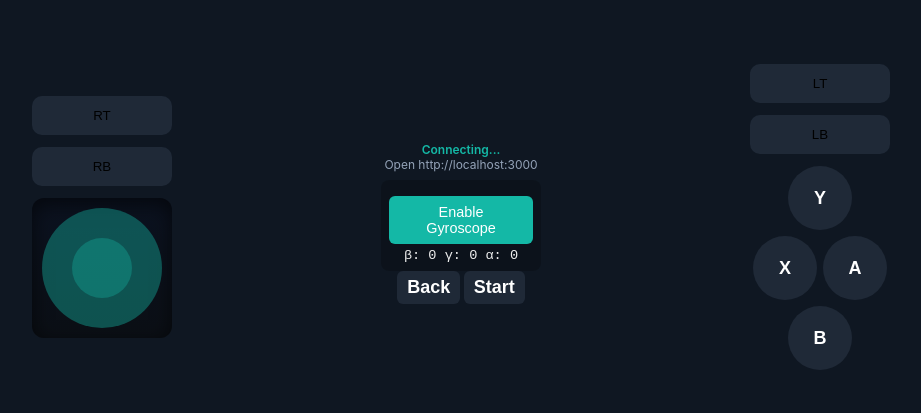
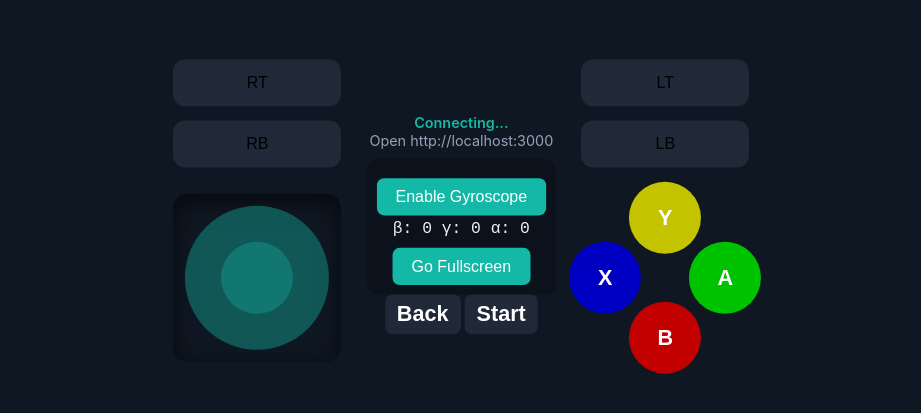
Before and after one commit to hamednazeri/Local-Xbox-Controller-Emulator, a website: page public/index.html in a window 1280 px wide. Shown: the part 183-596 px from the top of the page, without its empty margins (179-1100 px from the left). Drawn offline with nearby package versions, Linux system fonts and the light colour scheme; no server answers.

Commit message:
feat: update interface

```diff
--- a/public/client.js
+++ b/public/client.js
@@ -1,5 +1,21 @@
 // public/client.js
 (() => {
+
+  const urlParams = new URLSearchParams(window.location.search);
+  let scale = parseFloat(urlParams.get('scale') || '1');
+
+  // Clamp scale to reasonable range
+  scale = 1.2
+
+  const container = document.getElementById('scale-container');
+  if (container) {
+    container.style.transform = `scale(${scale})`;
+
+    // Optional: adjust container size to avoid clipping
+    container.style.width = `${100 / scale}%`;
+    container.style.height = `${100 / scale}%`;
+  }
+
   const socket = io();
 
   // ===============================
@@ -14,6 +30,7 @@
   const statusText = document.getElementById('status-text');
   const serverIpDiv = document.getElementById('server-ip');
   const gyroButton = document.getElementById('enable-gyro');
+  const fullscreenButton = document.getElementById('enable-fullscreen');
   const gyroDebug = document.getElementById('gyro-debug');
 
   socket.on('connect', () => statusText.textContent = 'Connected');
@@ -182,4 +199,13 @@
   }
 
   gyroButton.addEventListener('click', startGyro);
+
+  async function setFullscreen() {
+    const docEl = document.documentElement;
+    if (docEl.requestFullscreen) docEl.requestFullscreen();
+    else if (docEl.webkitRequestFullscreen) docEl.webkitRequestFullscreen();
+    else if (docEl.msRequestFullscreen) docEl.msRequestFullscreen();
+  }
+
+  fullscreenButton.addEventListener('click', setFullscreen);
 })();
--- a/public/index.html
+++ b/public/index.html
@@ -15,49 +15,21 @@
   <!-- socket.io client CDN (will match server version) -->
   <script src="/socket.io/socket.io.js"></script>
 
-  <style>
-    /* Gyro debug styles */
-    #gyro-section {
-      margin-top: 0.5rem;
-      padding: 0.5rem;
-      background: rgba(0, 0, 0, 0.2);
-      border-radius: 8px;
-      text-align: center;
-    }
-
-    #enable-gyro {
-      margin-top: 0.5rem;
-      padding: 0.5rem 1rem;
-      background-color: #14b8a6;
-      color: white;
-      border: none;
-      border-radius: 6px;
-      cursor: pointer;
-    }
-
-    #enable-gyro:disabled {
-      background-color: #0f766e;
-      opacity: 0.8;
-    }
-
-    #gyro-debug {
-      font-family: monospace;
-      font-size: 0.85rem;
-      color: #eee;
-      margin-top: 0.25rem;
-    }
-  </style>
 </head>
 
 <body>
+  <div id="scale-container">
     <div id="app">
       <!-- LEFT COLUMN -->
       <div class="left-column">
         <button class="trigger" data-trigger="RT">RT</button>
-      <button class="trigger" data-trigger="RB">RB</button>
+        <button class="trigger" data-button="RB">RB</button>
 
+        <div class="control-box">
           <div id="left-stick" class="stick-area"></div>
-      <!-- <div class="dpad">
+        </div>
+        <!-- <div class="control-box">
+        <div class="dpad">
           <button class="dpad-btn" data-dir="up">▲</button>
           <div class="dpad-row">
             <button class="dpad-btn" data-dir="left">◀</button>
@@ -65,6 +37,7 @@
             <button class="dpad-btn" data-dir="right">▶</button>
           </div>
           <button class="dpad-btn" data-dir="down">▼</button>
+        </div>
       </div> -->
       </div>
 
@@ -80,6 +53,7 @@
           <div id="gyro-section">
             <button id="enable-gyro">Enable Gyroscope</button>
             <div id="gyro-debug">β: 0 γ: 0 α: 0</div>
+            <button id="enable-fullscreen">Go Fullscreen</button>
           </div>
 
           <div class="misc">
@@ -92,9 +66,12 @@
       <!-- RIGHT COLUMN -->
       <div class="right-column">
         <button class="trigger" data-trigger="LT">LT</button>
-      <button class="trigger" data-trigger="LB">LB</button>
+        <button class="trigger" data-button="LB">LB</button>
 
-      <!-- <div id="right-stick" class="stick-area"></div> -->
+        <!-- <div class="control-box">
+        <div id="right-stick" class="stick-area"></div>
+      </div> -->
+        <div class="control-box">
           <div class="face-buttons">
             <button class="btn big" data-button="Y">Y</button>
             <div class="face-row">
@@ -105,6 +82,8 @@
           </div>
         </div>
       </div>
+    </div>
+  </div>
 
   <script src="./client.js"></script>
 </body>
--- a/public/main.css
+++ b/public/main.css
@@ -16,10 +16,19 @@ html,
 body {
     height: 100%;
     margin: 0;
+    display: flex;
+    justify-content: center;
     font-family: Inter, Roboto, Arial, sans-serif;
     background: var(--bg);
     color: #e6eef6;
     -webkit-tap-highlight-color: transparent;
+}
+
+#scale-container {
+    transform-origin: top center;
+    display: flex;
+    justify-content: center;
+    align-items: center;
 }
 
 #app {
@@ -53,7 +62,6 @@ body {
 .stick-area {
     width: 140px;
     height: 140px;
-    background: linear-gradient(180deg, #0b1220, #0b0f15);
     border-radius: 12px;
     display: flex;
     align-items: center;
@@ -63,10 +71,11 @@ body {
 
 /* D-pad */
 .dpad {
-    display: flex;
-    flex-direction: column;
-    gap: 6px;
-    align-items: center;
+    width: 100%;
+    height: 100%;
+    display: grid;
+    grid-template-rows: auto auto auto;
+    place-items: center;
 }
 
 .dpad-btn {
@@ -91,14 +100,18 @@ body {
 
 /* face buttons */
 .face-buttons {
-    display: flex;
-    flex-direction: column;
-    gap: 6px;
-    align-items: center;
+    position: relative;
+    width: 160px;
+    height: 160px;
+}
+
+.btn.big {
+    position: absolute;
 }
 
 .face-row {
     display: flex;
+    justify-content: center;
     gap: 6px;
 }
 
@@ -114,10 +127,63 @@ body {
 }
 
 .btn.big {
-    width: 64px;
-    height: 64px;
-    border-radius: 32px;
+    width: 60px;
+    height: 60px;
+    border-radius: 50%;
+    /* circular */
+    background: var(--accent);
+    /* optional colored */
 }
+
+.btn.big:active {
+    transform: scale(0.95);
+    box-shadow: 0 2px 3px rgba(0, 0, 0, 0.3) inset;
+}
+
+.btn[data-button="Y"] {
+    top: 0;
+    left: 50%;
+    transform: translateX(-50%);
+}
+
+.btn[data-button="X"] {
+    top: 50%;
+    left: 0;
+    transform: translateY(-50%);
+}
+
+.btn[data-button="A"] {
+    top: 50%;
+    left: 100%;
+    transform: translate(-100%, -50%);
+}
+
+.btn[data-button="B"] {
+    top: 100%;
+    left: 50%;
+    transform: translate(-50%, -100%);
+}
+
+.btn[data-button="A"] {
+    background: #00c300;
+}
+
+/* green */
+.btn[data-button="B"] {
+    background: #c30000;
+}
+
+/* red */
+.btn[data-button="X"] {
+    background: #0000c3;
+}
+
+/* blue */
+.btn[data-button="Y"] {
+    background: #c3c300;
+}
+
+/* yellow */
 
 .btn.small {
     width: 80px;
@@ -167,37 +233,42 @@ button:active {
     color: #fff;
 }
 
-/* responsive tweaks */
-@media (max-width:800px) {
-    #app {
-        flex-direction: column;
-        align-items: stretch;
-        padding: 8px;
-    }
-
-    .center-column {
-        width: 100%;
-        order: 2;
-    }
-
-    .left-column,
-    .right-column {
-        flex-direction: row;
-        justify-content: space-around;
-    }
-
-    .stick-area {
-        width: 120px;
-        height: 120px;
-    }
+#gyro-section {
+    margin-top: 0.5rem;
+    padding: 0.5rem;
+    background: rgba(0, 0, 0, 0.2);
+    border-radius: 8px;
+    text-align: center;
 }
 
-#enable-gyro {
-    margin-top: 5px;
-    padding: 5px 10px;
-    font-size: 0.9rem;
-    border-radius: 5px;
-    border: 1px solid #ccc;
-    background-color: #eee;
+#enable-gyro, #enable-fullscreen {
+    margin-top: 0.5rem;
+    padding: 0.5rem 1rem;
+    background-color: #14b8a6;
+    color: white;
+    border: none;
+    border-radius: 6px;
     cursor: pointer;
 }
+
+#enable-gyro:disabled, #enable-fullscreen:disabled {
+    background-color: #0f766e;
+    opacity: 0.8;
+}
+
+#gyro-debug {
+    font-family: monospace;
+    font-size: 0.85rem;
+    color: #eee;
+    margin-top: 0.25rem;
+}
+
+.control-box {
+    width: 160px;
+    height: 160px;
+    /* background: rgba(255, 255, 255, 0.06); */
+    border-radius: 16px;
+    display: flex;
+    align-items: center;
+    justify-content: center;
+}
```
Lines whose indentation alone changed are shown as unchanged.
